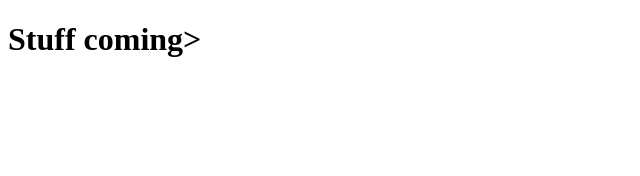
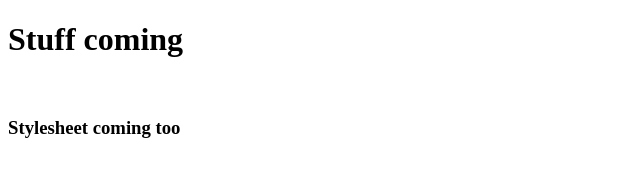
Before and after one commit to Brewer3DS/Cloud-Adventure, a plain HTML site: page index.html in a window 1280 px wide. Shown: the whole page, without its empty margins (0-640 px from the left). Drawn offline with Linux system fonts and the light colour scheme.

Commit message:
Update index.html

```diff
--- a/index.html
+++ b/index.html
@@ -3,6 +3,8 @@
 <title>Cloud Adventure</title>
 </head>
 <body>
-<h1>Stuff coming></h1>
+<h1>Stuff coming</h1>
+<br>
+  <h3>Stylesheet coming too</h3>
 </body>
 </html>
```
